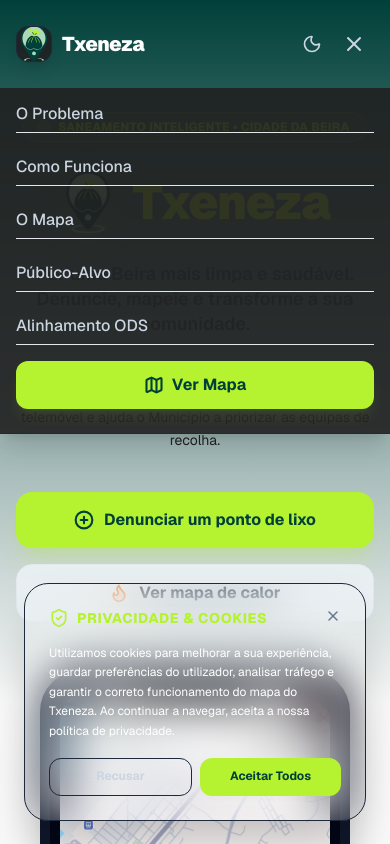
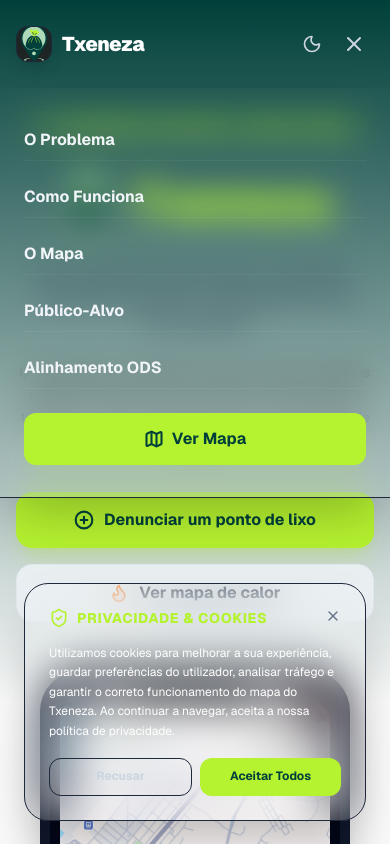
Before and after one commit to txeneza/txeneza-web, a Next.js app: page / in a window 390 px wide. Both pictures are taken after a click on the button 354 px from the left and 44 px from the top of the page. Built offline with nearby package versions, Linux system fonts and the light colour scheme.

Commit message:
design: corrigir tipografia responsiva e adicionar carrossel snap mobile em secoes da landing

```diff
--- a/src/components/landing/how-it-works-section.tsx
+++ b/src/components/landing/how-it-works-section.tsx
@@ -59,7 +59,7 @@
         {/* Header */}
         <div className="text-center max-w-3xl mx-auto mb-16 md:mb-24">
           <span className="text-xs font-black tracking-widest text-limeGreen uppercase">Fluxo de Reporte</span>
-          <h2 className="text-3.5xl sm:text-5xl font-black tracking-tight mt-3">
+          <h2 className="text-3xl sm:text-4xl md:text-5xl font-black tracking-tight mt-3">
             Como Funciona o Txeneza?
           </h2>
           <p className="text-slate-650 dark:text-slate-400 mt-4 text-base sm:text-lg leading-relaxed">
@@ -73,7 +73,7 @@
           initial="hidden"
           whileInView="visible"
           viewport={{ once: true, margin: "-100px" }}
-          className="grid grid-cols-1 sm:grid-cols-2 lg:grid-cols-4 gap-8 relative"
+          className="flex lg:grid overflow-x-auto lg:overflow-x-visible flex-nowrap lg:flex-wrap lg:grid-cols-4 gap-6 lg:gap-8 relative snap-x snap-mandatory pb-6 lg:pb-0 scrollbar-none"
         >
           {/* Connector Line (Desktop only) */}
           <div className="hidden lg:block absolute top-[2.25rem] left-[10%] right-[10%] h-[2px] bg-slate-200 dark:bg-slate-800 -z-10" />
@@ -84,7 +84,7 @@
               <motion.div
                 key={index}
                 variants={itemVariants}
-                className="bg-slate-50/60 dark:bg-white/5 border border-slate-200 dark:border-slate-800 hover:border-limeGreen/20 rounded-3xl p-6 relative group transition-all duration-300 flex flex-col justify-between"
+                className="min-w-[85%] sm:min-w-[45%] lg:min-w-0 snap-center bg-slate-50/60 dark:bg-white/5 border border-slate-200 dark:border-slate-800 hover:border-limeGreen/20 rounded-3xl p-6 relative group transition-all duration-300 flex flex-col justify-between"
               >
                 <div>
                   {/* Step Bubble & Icon */}
--- a/src/components/landing/institutional-section.tsx
+++ b/src/components/landing/institutional-section.tsx
@@ -39,7 +39,7 @@
           {/* Left Column: Partnerships & Delimitation */}
           <div className="lg:col-span-5 flex flex-col gap-6">
             <span className="text-xs font-black tracking-widest text-limeGreen uppercase">Enquadramento Institucional</span>
-            <h2 className="text-3.5xl sm:text-4.5xl font-black tracking-tight leading-tight">
+            <h2 className="text-3xl sm:text-4xl md:text-5xl font-black tracking-tight leading-tight">
               Apoio à Gestão e Sustentabilidade Urbana
             </h2>
             <p className="text-slate-605 dark:text-slate-400 text-sm sm:text-base leading-relaxed">
--- a/src/components/landing/landing-nav.tsx
+++ b/src/components/landing/landing-nav.tsx
@@ -4,6 +4,7 @@
 import Link from "next/link";
 import { Menu, X, Map, Sun, Moon } from "lucide-react";
 import { useTheme } from "@/hooks/use-theme";
+import { motion, AnimatePresence } from "framer-motion";
 
 export const LandingNav: React.FC = () => {
   const [isOpen, setIsOpen] = useState(false);
@@ -30,7 +31,7 @@
     <nav
       className={`fixed top-0 left-0 right-0 z-50 transition-all duration-300 ${
         scrolled
-          ? "bg-grey900/90/90 backdrop-blur-md border-b border-slate-800/80 py-3 shadow-lg"
+          ? "bg-forestGreen/95 dark:bg-grey900/95 backdrop-blur-md border-b border-slate-800/80 py-3 shadow-lg"
           : "bg-transparent py-5"
       }`}
     >
@@ -122,53 +123,52 @@
       </div>
 
       {/* Mobile Menu Panel */}
+      <AnimatePresence>
         {isOpen && (
-        <div className="md:hidden absolute top-full left-0 right-0 bg-grey900/90 border-b border-slate-800 px-4 pt-2 pb-6 flex flex-col gap-4 shadow-xl">
-          <a
-            href="#problema"
+          <motion.div
+            initial={{ opacity: 0, height: 0 }}
+            animate={{ opacity: 1, height: "auto" }}
+            exit={{ opacity: 0, height: 0 }}
+            transition={{ duration: 0.3, ease: "easeInOut" }}
+            className="md:hidden absolute top-full left-0 right-0 bg-forestGreen/98 dark:bg-grey900/98 backdrop-blur-lg border-b border-slate-800 px-6 py-8 flex flex-col gap-4 shadow-2xl overflow-hidden"
+          >
+            {[
+              { href: "#problema", label: "O Problema" },
+              { href: "#funcionamento", label: "Como Funciona" },
+              { href: "#mapa-preview", label: "O Mapa" },
+              { href: "#para-quem-e", label: "Público-Alvo" },
+              { href: "#ods", label: "Alinhamento ODS" },
+            ].map((link, i) => (
+              <motion.a
+                key={link.href}
+                initial={{ opacity: 0, x: -15 }}
+                animate={{ opacity: 1, x: 0 }}
+                transition={{ delay: i * 0.05 }}
+                href={link.href}
                 onClick={() => setIsOpen(false)}
-            className="text-base font-medium text-slate-300 hover:text-limeGreen py-1.5 border-b border-slate-850"
+                className="text-base font-bold text-slate-100 hover:text-limeGreen py-2 border-b border-white/5 transition-colors"
               >
-            O Problema
-          </a>
-          <a
-            href="#funcionamento"
-            onClick={() => setIsOpen(false)}
-            className="text-base font-medium text-slate-300 hover:text-limeGreen py-1.5 border-b border-slate-850"
+                {link.label}
+              </motion.a>
+            ))}
+            <motion.div
+              initial={{ opacity: 0, y: 10 }}
+              animate={{ opacity: 1, y: 0 }}
+              transition={{ delay: 0.3 }}
+              className="pt-2"
             >
-            Como Funciona
-          </a>
-          <a
-            href="#mapa-preview"
-            onClick={() => setIsOpen(false)}
-            className="text-base font-medium text-slate-300 hover:text-limeGreen py-1.5 border-b border-slate-850"
-          >
-            O Mapa
-          </a>
-          <a
-            href="#para-quem-e"
-            onClick={() => setIsOpen(false)}
-            className="text-base font-medium text-slate-300 hover:text-limeGreen py-1.5 border-b border-slate-850"
-          >
-            Público-Alvo
-          </a>
-          <a
-            href="#ods"
-            onClick={() => setIsOpen(false)}
-            className="text-base font-medium text-slate-300 hover:text-limeGreen py-1.5 border-b border-slate-850"
-          >
-            Alinhamento ODS
-          </a>
               <Link
                 href="/map"
                 onClick={() => setIsOpen(false)}
-            className="flex items-center justify-center gap-2 w-full py-3 rounded-xl text-base font-bold bg-limeGreen text-forestGreen hover:bg-lightLime shadow-lg shadow-limeGreen/10 transition-colors"
+                className="flex items-center justify-center gap-2 w-full py-3.5 rounded-xl text-base font-bold bg-limeGreen text-forestGreen hover:bg-lightLime shadow-lg shadow-limeGreen/10 active:scale-95 transition-all"
               >
                 <Map className="w-5 h-5 stroke-[2.5]" />
                 Ver Mapa
               </Link>
-        </div>
+            </motion.div>
+          </motion.div>
         )}
+      </AnimatePresence>
     </nav>
   );
 };
--- a/src/components/landing/map-preview-section.tsx
+++ b/src/components/landing/map-preview-section.tsx
@@ -60,7 +60,7 @@
         {/* Title */}
         <div className="text-center max-w-3xl mx-auto mb-12 md:mb-16">
           <span className="text-xs font-black tracking-widest text-limeGreen uppercase">Visualização de Dados</span>
-          <h2 className="text-3.5xl sm:text-5xl font-black tracking-tight mt-3">
+          <h2 className="text-3xl sm:text-4xl md:text-5xl font-black tracking-tight mt-3">
             O Que o Txeneza Mostra
           </h2>
           <p className="text-slate-605 dark:text-slate-400 mt-4 text-sm sm:text-base leading-relaxed">
--- a/src/components/landing/problem-section.tsx
+++ b/src/components/landing/problem-section.tsx
@@ -29,7 +29,7 @@
         {/* Section Title */}
         <div className="text-center max-w-3xl mx-auto mb-16 md:mb-24">
           <span className="text-xs font-black tracking-widest text-limeGreen uppercase">Estudo de Viabilidade</span>
-          <h2 className="text-3.5xl sm:text-5xl font-black tracking-tight mt-3">
+          <h2 className="text-3xl sm:text-4xl md:text-5xl font-black tracking-tight mt-3">
             O Desafio dos Resíduos Sólidos na Beira
           </h2>
           <p className="text-slate-605 dark:text-slate-400 mt-4 text-base sm:text-lg leading-relaxed">
--- a/src/components/landing/social-proof-section.tsx
+++ b/src/components/landing/social-proof-section.tsx
@@ -65,7 +65,7 @@
         {/* Title */}
         <div className="text-center max-w-3xl mx-auto mb-16 md:mb-24">
           <span className="text-xs font-black tracking-widest text-limeGreen uppercase">Resultados do Questionário</span>
-          <h2 className="text-3.5xl sm:text-5xl font-black tracking-tight mt-3">
+          <h2 className="text-3xl sm:text-4xl md:text-5xl font-black tracking-tight mt-3">
             Aceitação Comunitária Validada
           </h2>
           <p className="text-slate-605 dark:text-slate-400 mt-4 text-base sm:text-lg leading-relaxed">
--- a/src/components/landing/target-audience-section.tsx
+++ b/src/components/landing/target-audience-section.tsx
@@ -51,7 +51,7 @@
         {/* Title */}
         <div className="text-center max-w-3xl mx-auto mb-16 md:mb-24">
           <span className="text-xs font-black tracking-widest text-limeGreen uppercase">Impacto Social</span>
-          <h2 className="text-3.5xl sm:text-5xl font-black tracking-tight mt-3">
+          <h2 className="text-3xl sm:text-4xl md:text-5xl font-black tracking-tight mt-3">
             Para Quem é o Txeneza?
           </h2>
           <p className="text-slate-605 dark:text-slate-400 mt-4 text-base sm:text-lg leading-relaxed">
@@ -65,7 +65,7 @@
           initial="hidden"
           whileInView="visible"
           viewport={{ once: true, margin: "-100px" }}
-          className="grid grid-cols-1 md:grid-cols-3 gap-8"
+          className="flex md:grid overflow-x-auto md:overflow-x-visible flex-nowrap md:flex-wrap md:grid-cols-3 gap-6 md:gap-8 snap-x snap-mandatory pb-6 md:pb-0 scrollbar-none"
         >
           {groups.map((group, index) => {
             const Icon = group.icon;
@@ -73,7 +73,7 @@
               <motion.div
                 key={index}
                 variants={itemVariants}
-                className="bg-slate-50/50 dark:bg-white/5 border border-slate-205 dark:border-slate-800 hover:border-limeGreen/20 rounded-3xl p-8 relative flex flex-col justify-between group transition-all duration-300"
+                className="min-w-[85%] sm:min-w-[45%] md:min-w-0 snap-center bg-slate-50/50 dark:bg-white/5 border border-slate-200 dark:border-slate-800 hover:border-limeGreen/20 rounded-3xl p-8 relative flex flex-col justify-between group transition-all duration-300"
               >
                 <div>
                   {/* Header */}
```
Lines whose indentation alone changed are shown as unchanged.
